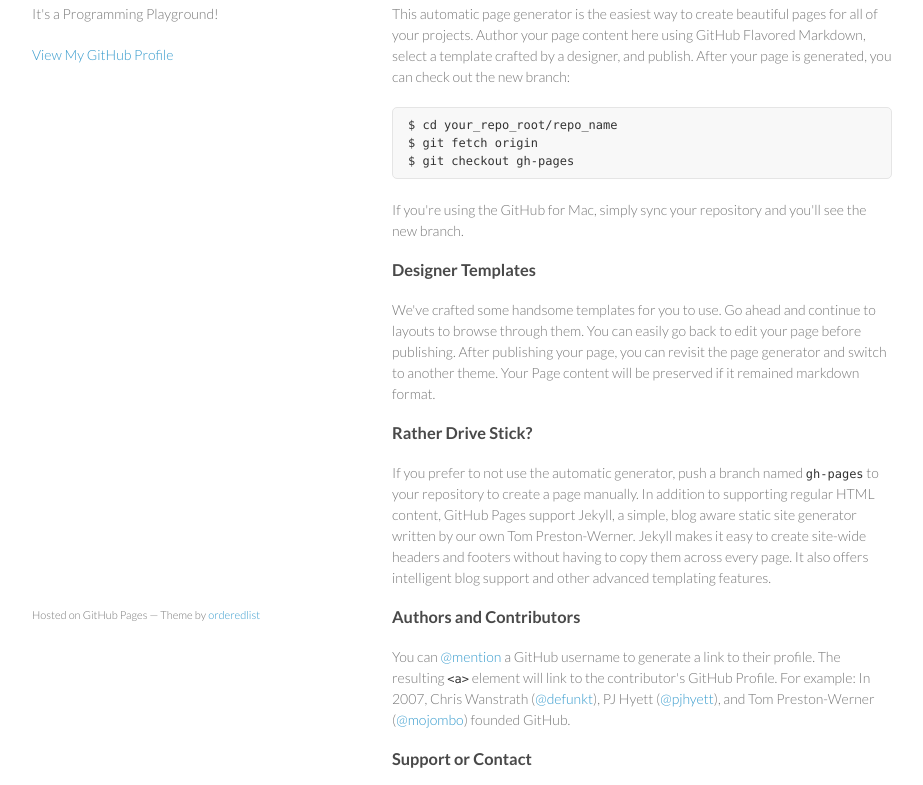
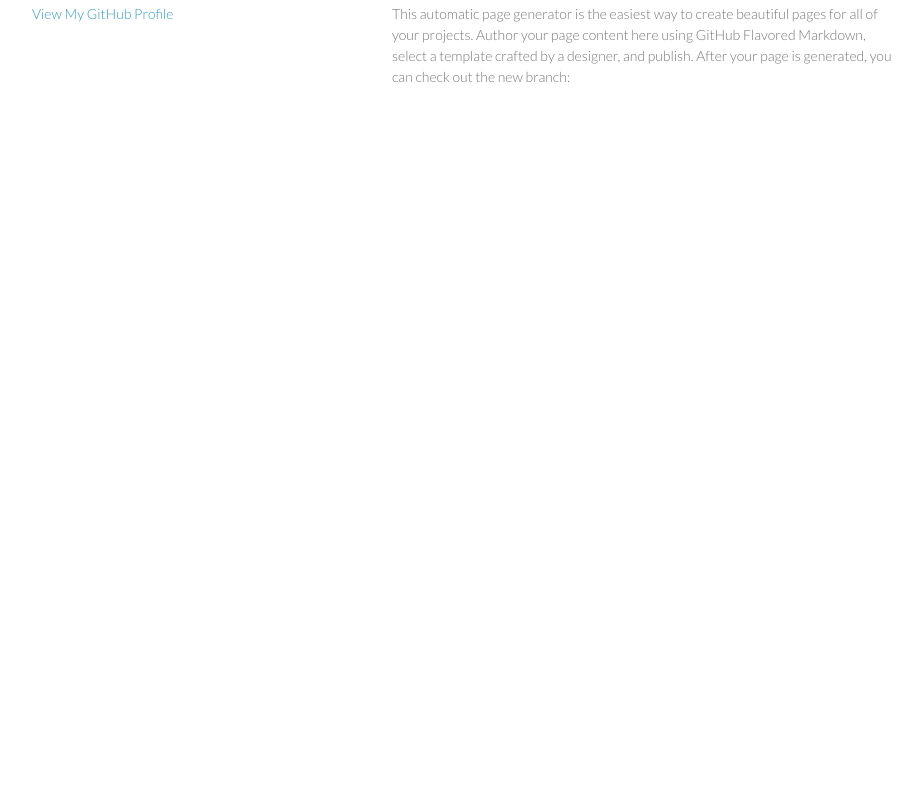
Before and after one commit to borgmaan/borgmaan.github.io, a plain HTML site: page index.html in a window 1280 px wide. Shown: the part 106-891 px from the top of the page, without its empty margins (178-1101 px from the left). After the commit the page ends 800 px from the top, so only its background shows below. Drawn offline with Linux system fonts and the light colour scheme.

Commit message:
update index

```diff
--- a/index.html
+++ b/index.html
@@ -3,7 +3,7 @@
   <head>
     <meta charset="utf-8">
     <meta http-equiv="X-UA-Compatible" content="chrome=1">
-    <title>Andrew's Base Space by borgmaan</title>
+    <title>Andrew Borgman</title>
 
     <link rel="stylesheet" href="stylesheets/styles.css">
     <link rel="stylesheet" href="stylesheets/pygment_trac.css">
@@ -15,51 +15,13 @@
   <body>
     <div class="wrapper">
       <header>
-        <h1>Andrew's Base Space</h1>
-        <p>It's a Programming Playground!</p>
-
+        <h1>Andrew Borgman</h1>
 
         <p class="view"><a href="https://github.com/borgmaan">View My GitHub Profile</a></p>
 
       </header>
       <section>
         <h1>
-<a name="andrew" class="anchor" href="#andrew"><span class="octicon octicon-link"></span></a>Andrew</h1>
+<a name="andrew" class="anchor" href="#andrew"><span class="octicon octicon-link"></span></a>About Me</h1>
 
 <p>This automatic page generator is the easiest way to create beautiful pages for all of your projects. Author your page content here using GitHub Flavored Markdown, select a template crafted by a designer, and publish. After your page is generated, you can check out the new branch:</p>
-
-<pre><code>$ cd your_repo_root/repo_name
-$ git fetch origin
-$ git checkout gh-pages
-</code></pre>
-
-<p>If you're using the GitHub for Mac, simply sync your repository and you'll see the new branch.</p>
-
-<h3>
-<a name="designer-templates" class="anchor" href="#designer-templates"><span class="octicon octicon-link"></span></a>Designer Templates</h3>
-
-<p>We've crafted some handsome templates for you to use. Go ahead and continue to layouts to browse through them. You can easily go back to edit your page before publishing. After publishing your page, you can revisit the page generator and switch to another theme. Your Page content will be preserved if it remained markdown format.</p>
-
-<h3>
-<a name="rather-drive-stick" class="anchor" href="#rather-drive-stick"><span class="octicon octicon-link"></span></a>Rather Drive Stick?</h3>
-
-<p>If you prefer to not use the automatic generator, push a branch named <code>gh-pages</code> to your repository to create a page manually. In addition to supporting regular HTML content, GitHub Pages support Jekyll, a simple, blog aware static site generator written by our own Tom Preston-Werner. Jekyll makes it easy to create site-wide headers and footers without having to copy them across every page. It also offers intelligent blog support and other advanced templating features.</p>
-
-<h3>
-<a name="authors-and-contributors" class="anchor" href="#authors-and-contributors"><span class="octicon octicon-link"></span></a>Authors and Contributors</h3>
-
-<p>You can <a href="https://github.com/blog/821" class="user-mention">@mention</a> a GitHub username to generate a link to their profile. The resulting <code>&lt;a&gt;</code> element will link to the contributor's GitHub Profile. For example: In 2007, Chris Wanstrath (<a href="https://github.com/defunkt" class="user-mention">@defunkt</a>), PJ Hyett (<a href="https://github.com/pjhyett" class="user-mention">@pjhyett</a>), and Tom Preston-Werner (<a href="https://github.com/mojombo" class="user-mention">@mojombo</a>) founded GitHub.</p>
-
-<h3>
-<a name="support-or-contact" class="anchor" href="#support-or-contact"><span class="octicon octicon-link"></span></a>Support or Contact</h3>
-
-<p>Having trouble with Pages? Check out the documentation at <a href="http://help.github.com/pages">http://help.github.com/pages</a> or contact <a href="mailto:support@github.com">support@github.com</a> and we’ll help you sort it out.</p>
-      </section>
-      <footer>
-        <p><small>Hosted on GitHub Pages &mdash; Theme by <a href="https://github.com/orderedlist">orderedlist</a></small></p>
-      </footer>
-    </div>
-    <script src="javascripts/scale.fix.js"></script>
-
-  </body>
-</html>
```
